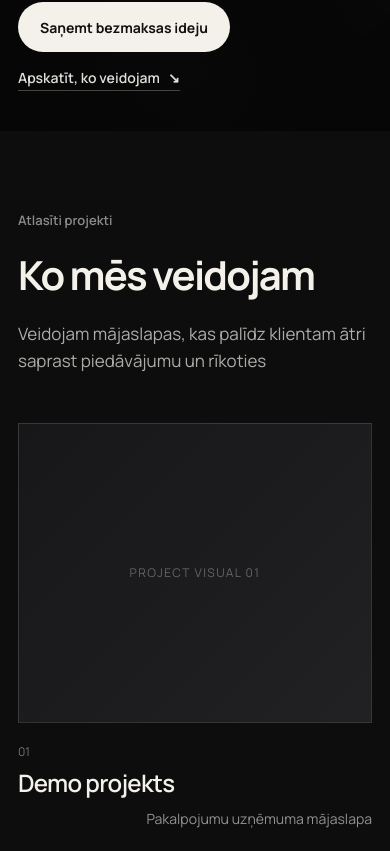
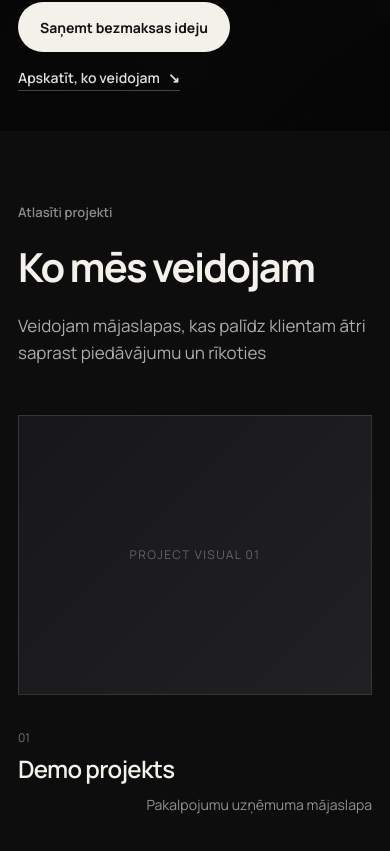
Before and after one commit to davisl24/WEBSITEAGENCY, a Next.js app: page / in a window 390 px wide. Shown: the part 713-1564 px from the top of the page. Built offline with nearby package versions, Linux system fonts and the light colour scheme.

Commit message:
style: tighten work section spacing

```diff
--- a/app/globals.css
+++ b/app/globals.css
@@ -2,7 +2,7 @@
 .work-section{
   background:#0d0d0e;
   color:#f4f1ea;
-  padding:128px 32px 144px
+  padding:96px 32px 112px
 }
 .work-inner{
   width:min(1360px,100%);
@@ -11,9 +11,9 @@
 .work-heading{
   display:grid;
   grid-template-columns:minmax(0,.85fr) minmax(0,1.15fr);
-  column-gap:64px;
+  column-gap:56px;
   align-items:end;
-  margin-bottom:64px
+  margin-bottom:48px
 }
 .section-label{
   grid-column:1/-1;
@@ -40,12 +40,12 @@
 }
 .work-list{
   display:grid;
-  gap:96px
+  gap:72px
 }
 .work-item{
   display:grid;
   grid-template-columns:minmax(0,1.2fr) minmax(260px,.8fr);
-  gap:32px;
+  gap:24px;
   align-items:end
 }
 .work-item-offset{
@@ -59,7 +59,7 @@
   grid-row:1
 }
 .work-visual{
-  min-height:520px;
+  min-height:460px;
   display:grid;
   place-items:center;
   border:1px solid rgba(244,241,234,.12);
@@ -82,7 +82,7 @@
   display:flex;
   justify-content:space-between;
   gap:24px;
-  padding-bottom:4px
+  padding-top:14px;padding-bottom:0
 }
 .work-meta>div{
   display:grid;
@@ -110,7 +110,7 @@
 
 @media(max-width:900px){
   .work-section{
-    padding:96px 24px 112px
+    padding:80px 24px 96px
   }
   .work-heading{
     grid-template-columns:1fr;
@@ -135,13 +135,13 @@
     grid-row:auto
   }
   .work-visual{
-    min-height:420px
+    min-height:360px
   }
 }
 
 @media(max-width:760px){
   .work-section{
-    padding:80px 18px 88px
+    padding:72px 18px 80px
   }
   .work-heading h2{
     font-size:40px;
@@ -154,7 +154,7 @@
     gap:64px
   }
   .work-visual{
-    min-height:300px
+    min-height:280px
   }
   .work-meta{
     flex-direction:column;
```
